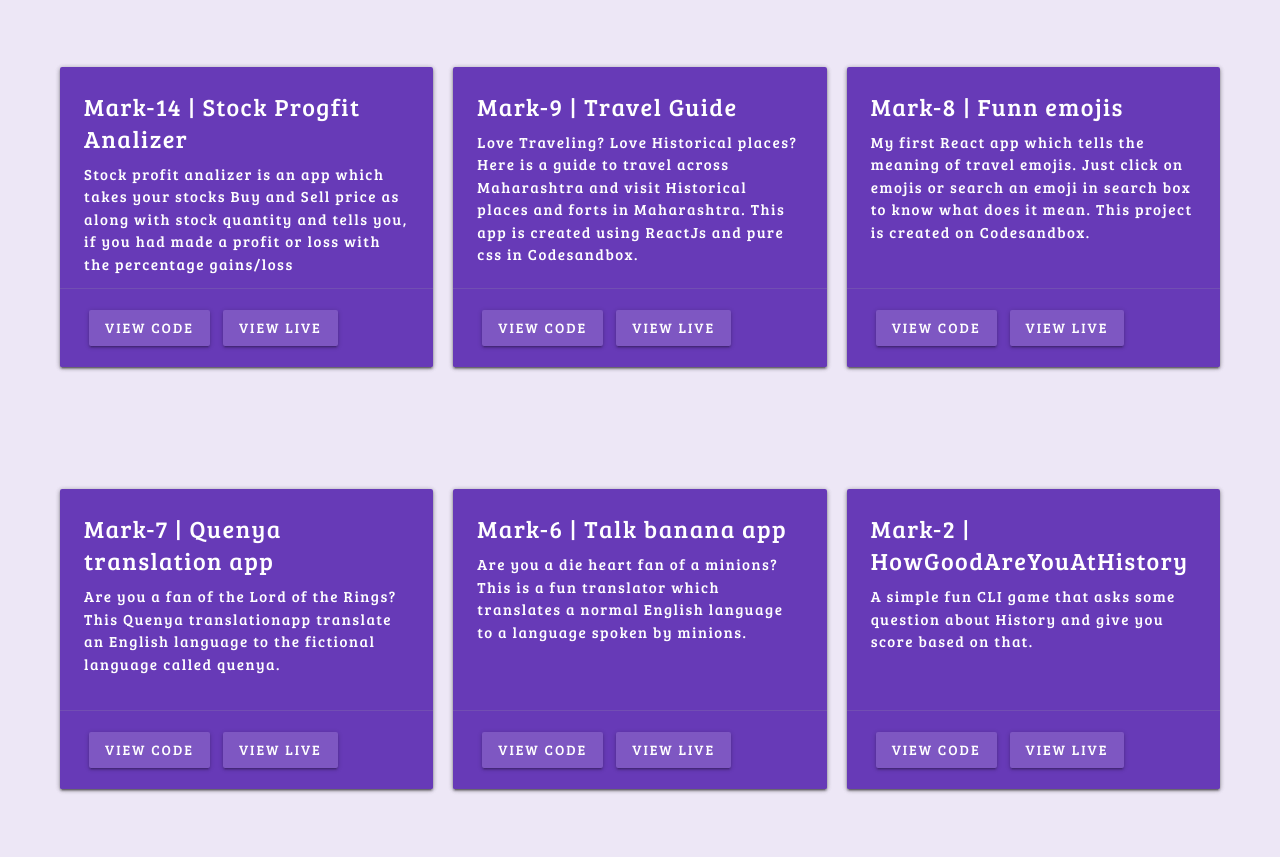
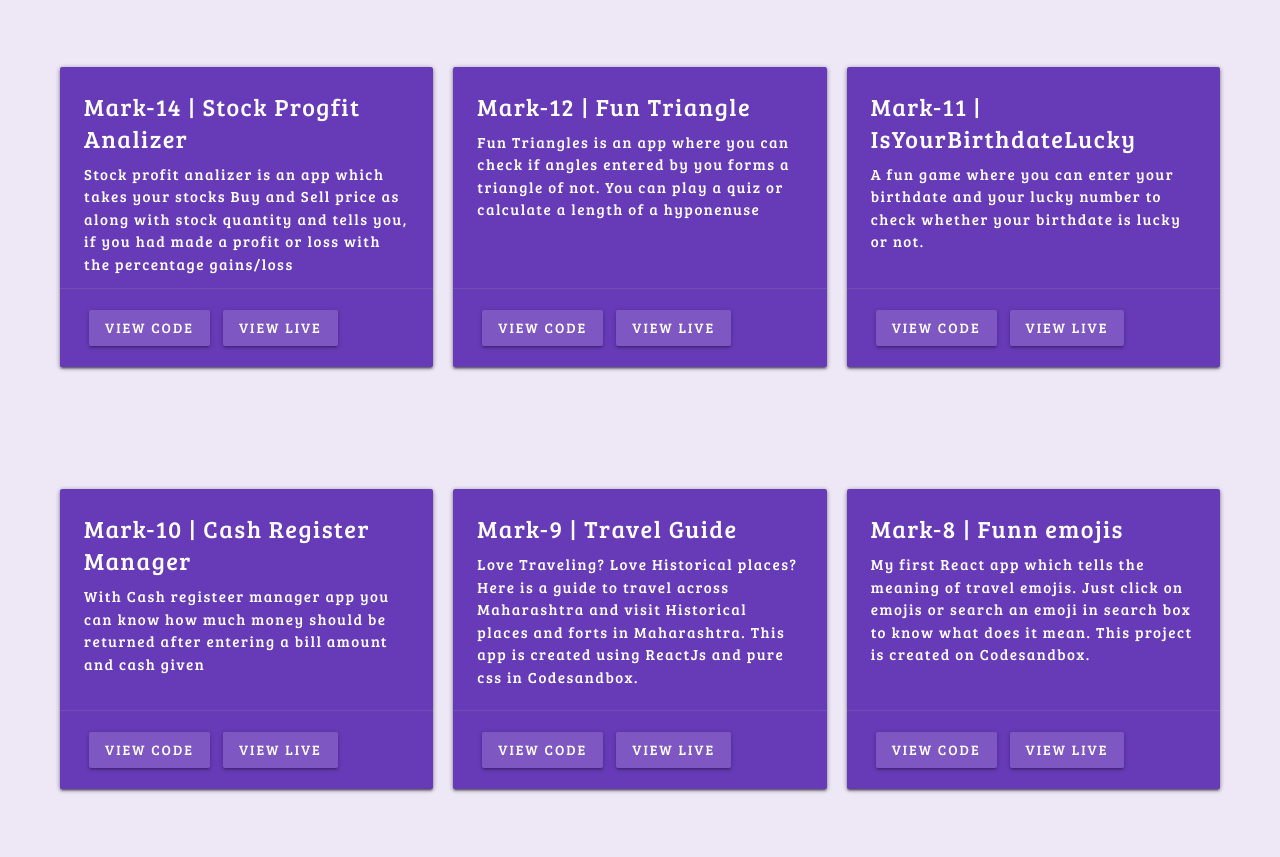
Before and after one commit to SuchitaGhadge/neogcamp-mark-4, a plain HTML site: page projects.html in a window 1280 px wide. Shown: the part 760-1617 px from the top of the page. Drawn offline with nearby package versions, Linux system fonts and the light colour scheme.

Commit message:
mark10 to mark12 added

```diff
--- a/projects.html
+++ b/projects.html
@@ -64,6 +64,54 @@
             <div class="card-action">
               <a href="https://github.com/SuchitaGhadge/neogcamp-mark-14" class="btn card-btn primary-link waves-effect">view code</a>
               <a href="https://stockprofitanalizer.netlify.app/" class="btn card-btn primary-link waves-effect">view live</a>
+            </div>
+          </div>
+        </div>
+      </div>
+
+      <!-- mark-12 -->
+      <div class="col s12 m12 l4" style="padding: 50px 10px;">
+        <div class="card sticky-action">
+          <div class="card small deep-purple">
+            <div class="card-content white-text">
+              <span class="card-title">Mark-12 | Fun Triangle</span>
+              <p class="content">Fun Triangles is an app where you can check if angles entered by you forms a triangle of not. You can play a quiz or calculate a length of a hyponenuse</p>
+            </div>
+            <div class="card-action">
+              <a href="https://github.com/SuchitaGhadge/neogcamp-mark-12" class="btn card-btn primary-link waves-effect">view code</a>
+              <a href="https://funtrianglebysuchita.netlify.app/" class="btn card-btn primary-link waves-effect">view live</a>
+            </div>
+          </div>
+        </div>
+      </div>
+
+      <!-- mark-11 -->
+      <div class="col s12 m12 l4" style="padding: 50px 10px;">
+        <div class="card sticky-action">
+          <div class="card small deep-purple">
+            <div class="card-content white-text">
+              <span class="card-title">Mark-11 | IsYourBirthdateLucky</span>
+              <p class="content">A fun game where you can enter your birthdate and your lucky number to check whether your birthdate is lucky or not.</p>
+            </div>
+            <div class="card-action">
+              <a href="https://github.com/SuchitaGhadge/neogcamp-mark-11" class="btn card-btn primary-link waves-effect">view code</a>
+              <a href="https://luckybirthdatebysuchita.netlify.app/" class="btn card-btn primary-link waves-effect">view live</a>
+            </div>
+          </div>
+        </div>
+      </div>
+
+      <!-- mark-10 -->
+      <div class="col s12 m12 l4" style="padding: 50px 10px;">
+        <div class="card sticky-action">
+          <div class="card small deep-purple">
+            <div class="card-content white-text">
+              <span class="card-title">Mark-10 | Cash Register Manager</span>
+              <p class="content">With Cash registeer manager app you can know how much money should be returned after entering a bill amount and cash given</p>
+            </div>
+            <div class="card-action">
+              <a href="https://github.com/SuchitaGhadge/neogcamp-mark-10" class="btn card-btn primary-link waves-effect">view code</a>
+              <a href="https://cashregistermanagerbysuchita.netlify.app/" class="btn card-btn primary-link waves-effect">view live</a>
             </div>
           </div>
         </div>
@@ -138,7 +186,7 @@
       <div class="card sticky-action">
         <div class="card small deep-purple">
           <div class="card-content white-text">
-            <span class="card-title">Mark-2 | HowGoodAreYouAtHistory</span>
+            <span class="card-title">Mark-2 | History quiz</span>
             <p class="content">A simple fun CLI game that asks some question about History and give you score based on that.</p>
           </div>
           <div class="card-action">
```
